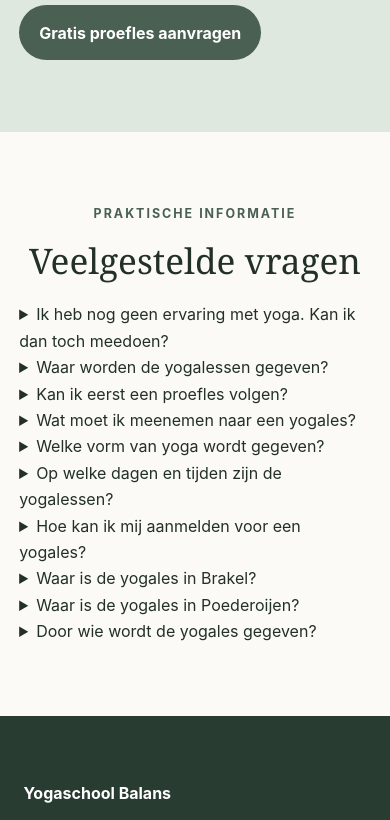
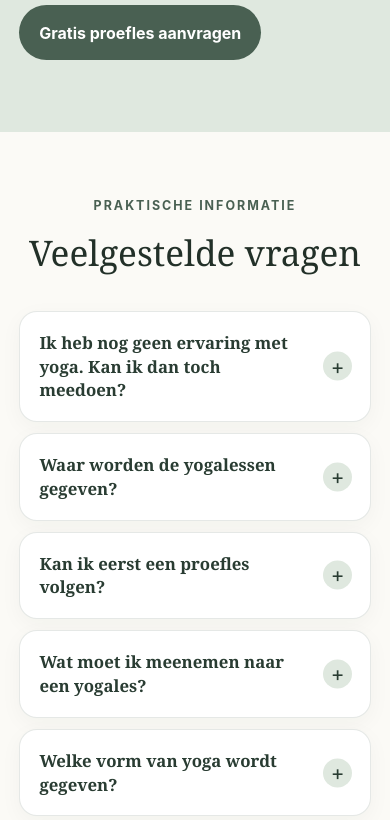
Before and after one commit to vanhamond/yoga-zoek-je-balans, a plain HTML site: page index.html in a window 390 px wide. Shown: the part 5800-6620 px from the top of the page. Drawn offline with Linux system fonts and the light colour scheme.

Commit message:
Implement FAQ section styles
Added styles for FAQ section including layout and hover effects.

```diff
--- a/styles.css
+++ b/styles.css
@@ -44,6 +44,7 @@ a {
   background: white;
   padding: .8rem;
 }
+
 
 /* HEADER */
 
@@ -115,6 +116,7 @@ a {
   border-radius: 999px;
   padding: .55rem .85rem;
 }
+
 
 /* HERO */
 
@@ -232,6 +234,7 @@ h3 {
   opacity: .85;
 }
 
+
 /* ALGEMENE SECTIES */
 
 .section {
@@ -280,6 +283,7 @@ h3 {
   margin-right: auto;
 }
 
+
 /* VOORDELEN */
 
 .cards {
@@ -304,6 +308,7 @@ h3 {
 .cards h3 {
   margin: 1.3rem 0 .75rem;
 }
+
 
 /* LESTIJDEN */
 
@@ -356,6 +361,7 @@ h3 {
   font-weight: 700;
 }
 
+
 /* GROTE TUSSENAFBEELDING */
 
 .image-break {
@@ -390,6 +396,7 @@ blockquote {
   max-width: 950px;
   padding: 2rem;
 }
+
 
 /* CONTACT */
 
@@ -432,6 +439,7 @@ blockquote {
   font-size: .9rem;
 }
 
+
 /* LOKALE SEO-SECTIE */
 
 .local {
@@ -450,6 +458,145 @@ blockquote {
 .local h2 {
   font-size: clamp(2rem, 4vw, 3.4rem);
 }
+
+
+/* VEELGESTELDE VRAGEN */
+
+.faq {
+  max-width: 100%;
+  background: var(--cream);
+  padding-top: clamp(4.5rem, 8vw, 7rem);
+  padding-bottom: clamp(5rem, 9vw, 8rem);
+}
+
+.faq > .eyebrow,
+.faq > h2,
+.faq-list {
+  max-width: 900px;
+  margin-left: auto;
+  margin-right: auto;
+}
+
+.faq > h2 {
+  margin-bottom: 2.5rem;
+}
+
+.faq-list {
+  display: grid;
+  gap: .9rem;
+}
+
+.faq-list details {
+  background: var(--white);
+  border: 1px solid rgba(73, 96, 82, .14);
+  border-radius: 18px;
+  overflow: hidden;
+  box-shadow: 0 6px 22px rgba(28, 48, 37, .04);
+  transition:
+    border-color .2s ease,
+    box-shadow .2s ease,
+    transform .2s ease,
+    background-color .2s ease;
+}
+
+.faq-list details:hover {
+  border-color: rgba(73, 96, 82, .32);
+  box-shadow: 0 10px 30px rgba(28, 48, 37, .08);
+}
+
+.faq-list details[open] {
+  background: #f7f8f3;
+  border-color: rgba(73, 96, 82, .32);
+  box-shadow: 0 12px 34px rgba(28, 48, 37, .09);
+}
+
+.faq-list summary {
+  position: relative;
+  display: block;
+  padding: 1.4rem 4.5rem 1.4rem 1.6rem;
+  color: var(--green-dark);
+  font-family: Georgia, "Times New Roman", serif;
+  font-size: 1.18rem;
+  font-weight: 600;
+  line-height: 1.4;
+  cursor: pointer;
+  list-style: none;
+  user-select: none;
+}
+
+.faq-list summary::-webkit-details-marker {
+  display: none;
+}
+
+.faq-list summary::marker {
+  content: "";
+}
+
+.faq-list summary::after {
+  content: "+";
+  position: absolute;
+  right: 1.5rem;
+  top: 50%;
+  transform: translateY(-50%);
+  width: 32px;
+  height: 32px;
+  display: grid;
+  place-items: center;
+  border-radius: 50%;
+  background: var(--sage);
+  color: var(--green-dark);
+  font-family: Inter, ui-sans-serif, system-ui, sans-serif;
+  font-size: 1.45rem;
+  font-weight: 400;
+  line-height: 1;
+  transition:
+    transform .2s ease,
+    background-color .2s ease,
+    color .2s ease;
+}
+
+.faq-list details[open] summary::after {
+  content: "×";
+  background: var(--green);
+  color: var(--white);
+}
+
+.faq-list details[open] summary {
+  padding-bottom: 1.1rem;
+}
+
+.faq-list details p {
+  margin: 0 1.6rem;
+  padding: 1.2rem 0 1.55rem;
+  border-top: 1px solid rgba(73, 96, 82, .13);
+  color: #46564d;
+  line-height: 1.75;
+}
+
+.faq-list details strong {
+  color: var(--green-dark);
+}
+
+.faq-list details a {
+  color: var(--green);
+  font-weight: 700;
+  text-decoration: underline;
+  text-decoration-thickness: 1px;
+  text-underline-offset: 3px;
+  transition: color .2s ease;
+}
+
+.faq-list details a:hover {
+  color: var(--green-dark);
+}
+
+.faq-list summary:focus-visible,
+.faq-list details a:focus-visible {
+  outline: 3px solid rgba(73, 96, 82, .3);
+  outline-offset: 3px;
+  border-radius: 5px;
+}
+
 
 /* FOOTER */
 
@@ -473,6 +620,7 @@ footer a {
   opacity: .7;
   font-size: .85rem;
 }
+
 
 /* TABLET */
 
@@ -541,6 +689,7 @@ footer a {
   }
 }
 
+
 /* MOBIEL */
 
 @media (max-width: 560px) {
@@ -570,4 +719,31 @@ footer a {
     height: auto !important;
     object-fit: contain;
   }
+
+  .faq {
+    padding-top: 4rem;
+    padding-bottom: 5rem;
+  }
+
+  .faq-list {
+    gap: .7rem;
+  }
+
+  .faq-list summary {
+    padding: 1.2rem 3.8rem 1.2rem 1.2rem;
+    font-size: 1.05rem;
+  }
+
+  .faq-list summary::after {
+    right: 1.1rem;
+    width: 29px;
+    height: 29px;
+    font-size: 1.3rem;
+  }
+
+  .faq-list details p {
+    margin: 0 1.2rem;
+    padding: 1rem 0 1.3rem;
+    line-height: 1.7;
+  }
 }
```
